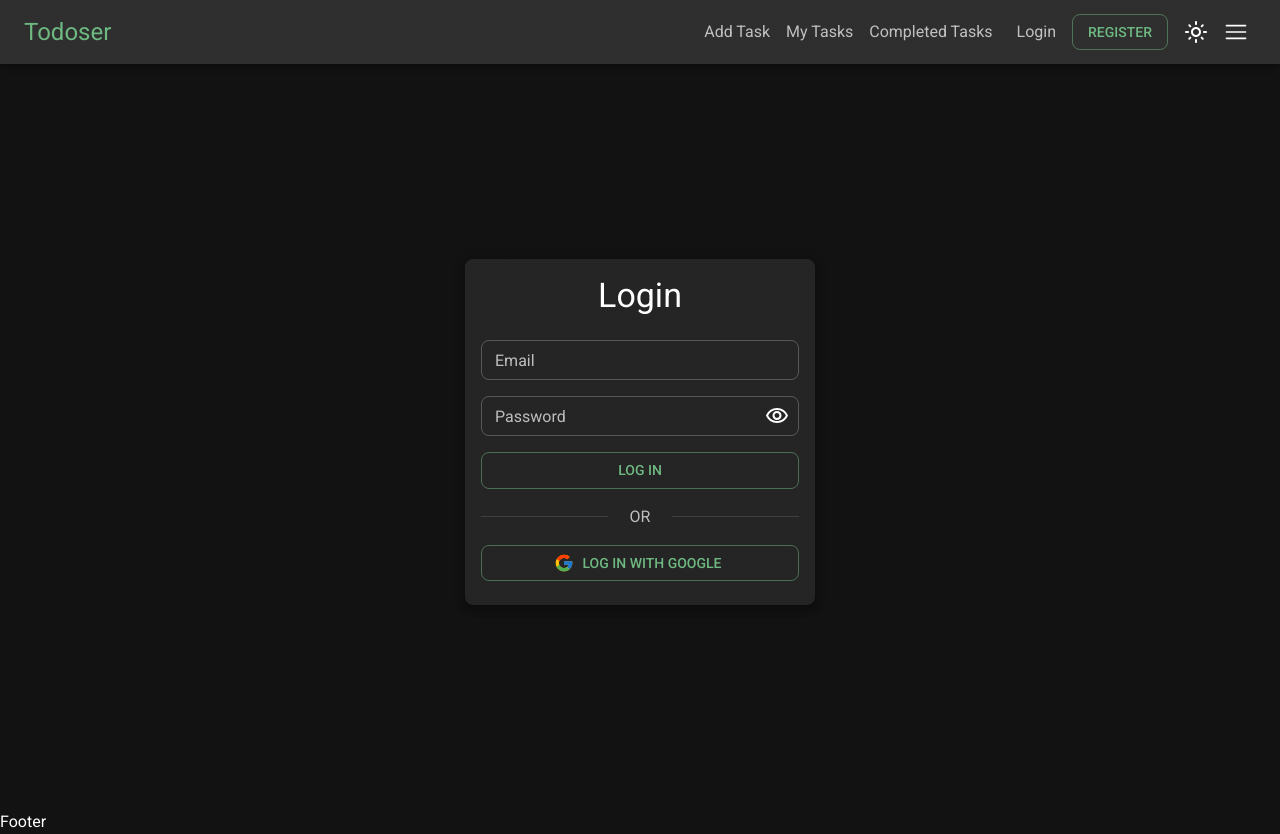
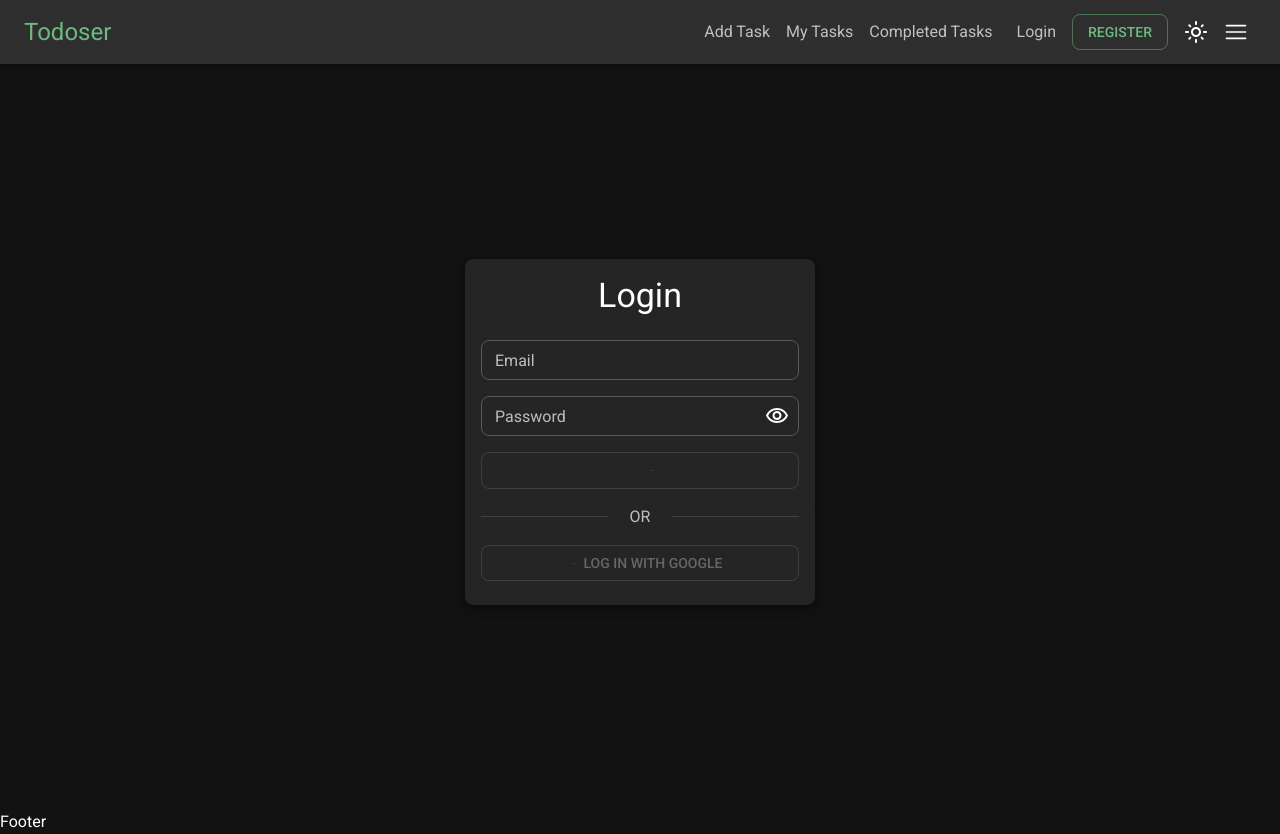
Before and after one commit to prosenjit-singha/todoser, a React (Create React App) app: page /login in a window 1280 px wide. Both pictures are taken after a click on the button "LOG IN". Built offline with nearby package versions, Linux system fonts and the light colour scheme; no server answers.

Commit message:
login form button loading feature added

```diff
--- /dev/null
+++ b/src/components/LogInWithGoogleButton.tsx
@@ -0,0 +1,46 @@
+import { Button, CircularProgress } from "@mui/material";
+import { FcGoogle } from "react-icons/fc";
+import React from "react";
+import { useAuth } from "../contexts/AuthContext";
+
+type PropsType = {
+  isSubmitting: boolean;
+  setSubmitting: (isSubmitting: boolean) => void;
+} & React.ComponentProps<typeof Button>;
+
+function LogInWithGoogleButton({
+  isSubmitting,
+  setSubmitting,
+  ...rest
+}: PropsType) {
+  const { logInWithGoogle } = useAuth();
+
+  function handleClick() {
+    setSubmitting(true);
+    logInWithGoogle()
+      .then(() => {})
+      .catch((err) => console.warn(err))
+      .finally(() => setSubmitting(false));
+  }
+
+  return (
+    <Button
+      onClick={handleClick}
+      variant="outlined"
+      startIcon={
+        isSubmitting ? (
+          <CircularProgress color="inherit" size="1.1em" />
+        ) : (
+          <FcGoogle />
+        )
+      }
+      disabled={isSubmitting}
+      {...rest}
+    >
+      {" "}
+      Log In With Google{" "}
+    </Button>
+  );
+}
+
+export default LogInWithGoogleButton;
--- a/src/contexts/AuthContext.tsx
+++ b/src/contexts/AuthContext.tsx
@@ -21,9 +21,9 @@ type ValueType = {
   logInWithGoogle: () => Promise<UserCredential>;
 };
 
-const AuthContext = createContext({});
+const AuthContext = createContext({} as ValueType);
 
-function AuthContextProvider({ children }: { children: React.ReactNode }) {
+function AuthProvider({ children }: { children: React.ReactNode }) {
   const [user, setUser] = useState<User | null>(null);
   const [loading, setLoading] = useState(true);
 
@@ -50,6 +50,6 @@ function AuthContextProvider({ children }: { children: React.ReactNode }) {
   return <AuthContext.Provider value={value}>{children}</AuthContext.Provider>;
 }
 
-export default AuthContextProvider;
+export default AuthProvider;
 
 export const useAuth = () => useContext(AuthContext);
--- a/src/features/auth/index.ts
+++ b/src/features/auth/index.ts
@@ -6,9 +6,9 @@ import {
   signInWithPopup,
   GoogleAuthProvider,
 } from "firebase/auth";
+import { app } from "./config";
+
 const googleProvider = new GoogleAuthProvider();
-
-import { app } from "./config";
 
 export const auth = getAuth(app);
 
--- a/src/pages/Login/LoginForm.tsx
+++ b/src/pages/Login/LoginForm.tsx
@@ -7,8 +7,8 @@ import {
   Button,
   InputAdornment,
   IconButton,
+  CircularProgress,
 } from "@mui/material";
-import { FcGoogle } from "react-icons/fc";
 import {
   MdOutlineVisibility as VisibilityIcon,
   MdOutlineVisibilityOff as VisibilityOffIcon,
@@ -16,6 +16,7 @@ import {
 import OrDivider from "./OrDivider";
 import { useFormik, FormikHelpers } from "formik";
 import loginFormSchema from "../../schemas/loginForm.schema";
+import LogInWithGoogleButton from "../../components/LogInWithGoogleButton";
 
 const initialValues = {
   email: "",
@@ -24,12 +25,20 @@ const initialValues = {
 
 function RegForm() {
   const [showPass, setShowPass] = useState(false);
-  const { values, errors, touched, handleSubmit, handleChange, handleBlur } =
-    useFormik({
-      initialValues,
-      onSubmit,
-      validationSchema: loginFormSchema,
-    });
+  const {
+    values,
+    errors,
+    touched,
+    handleSubmit,
+    handleChange,
+    handleBlur,
+    isSubmitting,
+    setSubmitting,
+  } = useFormik({
+    initialValues,
+    onSubmit,
+    validationSchema: loginFormSchema,
+  });
 
   function onSubmit(
     v: typeof initialValues,
@@ -95,14 +104,23 @@ function RegForm() {
             ),
           }}
         />
-        <Button type="submit" variant="outlined">
-          Log In
+        <Button
+          disabled={isSubmitting}
+          type="button"
+          onClick={() => setSubmitting(!isSubmitting)}
+          variant="outlined"
+        >
+          {isSubmitting ? (
+            <CircularProgress color="inherit" size="1.75em" />
+          ) : (
+            "Log In"
+          )}
         </Button>
         <OrDivider />
-        <Button variant="outlined" startIcon={<FcGoogle />}>
-          {" "}
-          Log In With Google{" "}
-        </Button>
+        <LogInWithGoogleButton
+          isSubmitting={isSubmitting}
+          setSubmitting={setSubmitting}
+        />
       </Stack>
     </Paper>
   );
```
Also changed, not shown: src/App.tsx (+6 -3 lines).
